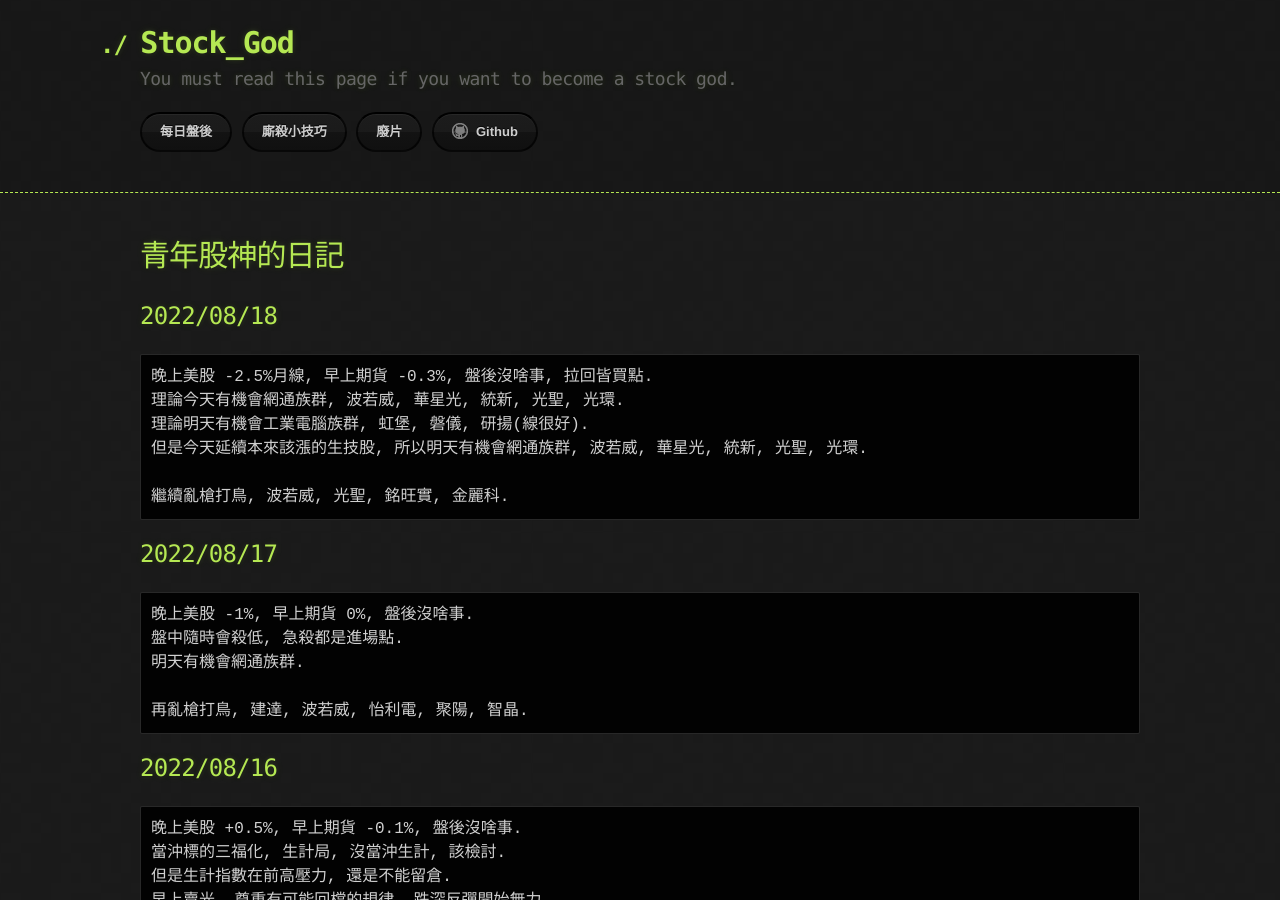
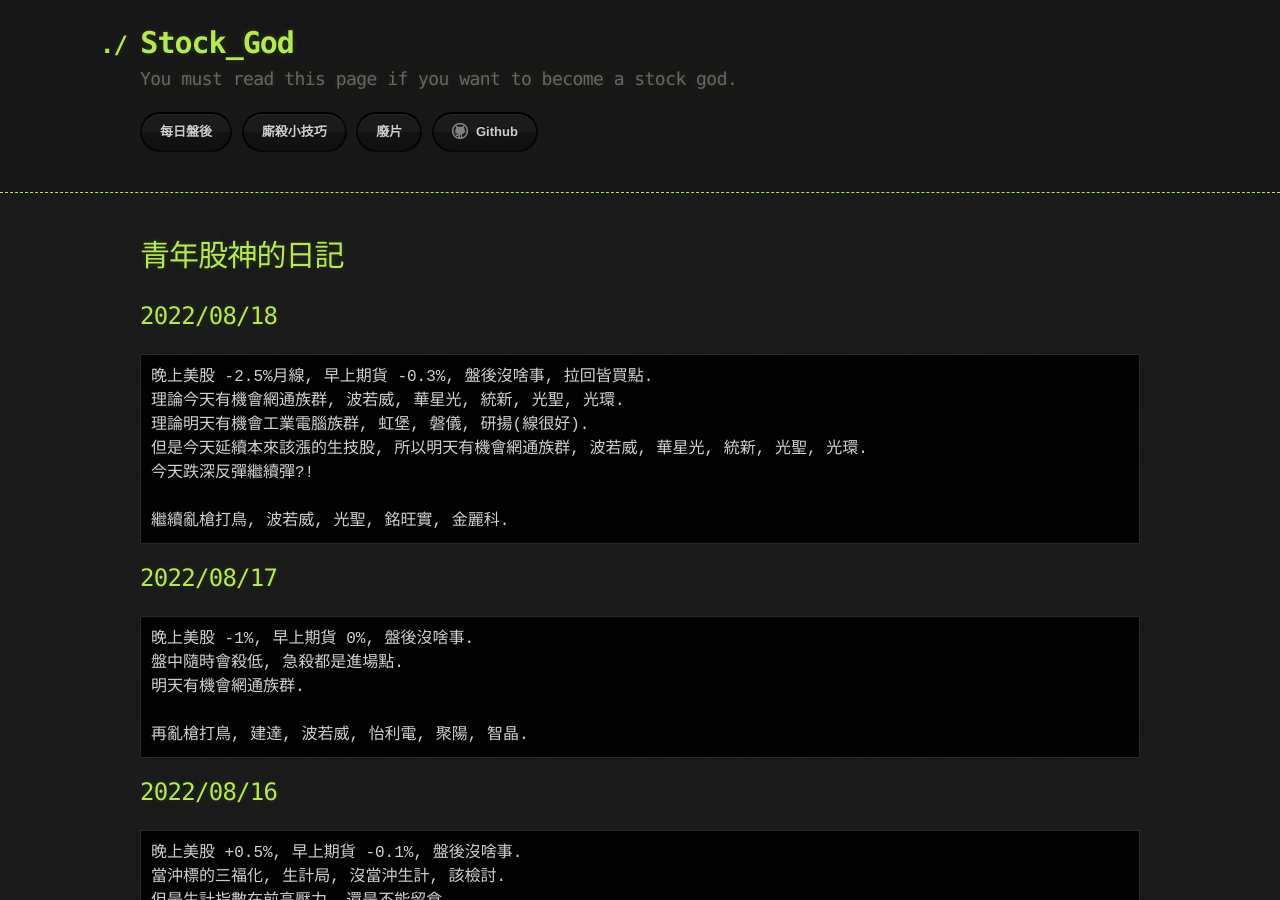
Before and after one commit to lepg5487/Stock_God, a Jekyll site: the page built from index.md, in a window 1280 px wide and 900 px high. Built offline with Jekyll 4.4.1, drawn with Linux system fonts in a browser that asks for light colours; our own code applies the rules of GitHub Pages for plain Markdown files.

Commit message:
Update index.md

````diff
--- a/index.md
+++ b/index.md
@@ -10,6 +10,7 @@ layout: testlayouts
 理論今天有機會網通族群, 波若威, 華星光, 統新, 光聖, 光環.
 理論明天有機會工業電腦族群, 虹堡, 磐儀, 研揚(線很好).
 但是今天延續本來該漲的生技股, 所以明天有機會網通族群, 波若威, 華星光, 統新, 光聖, 光環.
+今天跌深反彈繼續彈?!
 
 繼續亂槍打鳥, 波若威, 光聖, 銘旺實, 金麗科.
 ```
````
